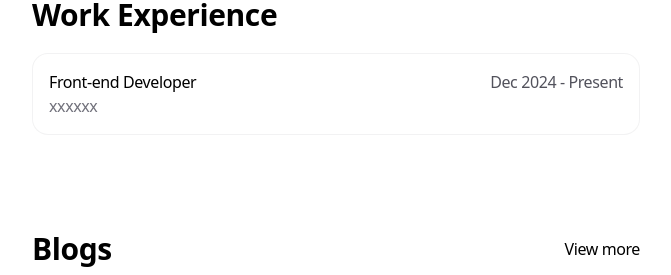
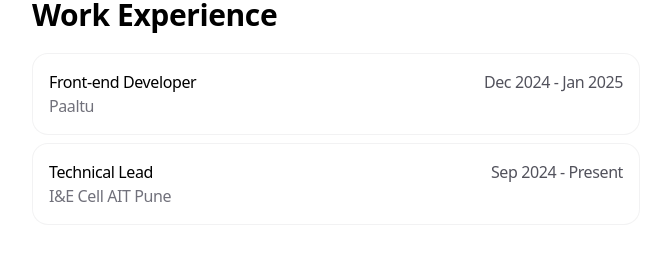
Before and after one commit to Mitesh2806/portfolio-new, a Next.js app: page / in a window 1280 px wide. Shown: the part 769-1044 px from the top of the page, without its empty margins (304-975 px from the left). Built offline with nearby package versions, Linux system fonts and the light colour scheme.

Commit message:
Done with exp

```diff
--- a/app/data.ts
+++ b/app/data.ts
@@ -77,13 +77,21 @@ export const WORK_EXPERIENCE: WorkExperience[] = [
 
 
   {
-    company: 'xxxxxx',
+    company: 'Paaltu',
     title: 'Front-end Developer',
     start: 'Dec 2024',
-    end: 'Present',
-    link: 'https://ibelick.com',
+    end: 'Jan 2025',
+    link: 'https://paaltu.vercel.app/',
     id: 'work1',
   },
+  {
+    company: 'I&E Cell AIT Pune',
+    title: 'Technical Lead',
+    start: 'Sep 2024',
+    end: 'Present',
+    link: 'https://www.aitecell.in/',
+    id: 'work2',
+  }
 ]
 
 export const BLOG_POSTS: BlogPost[] = [
```
